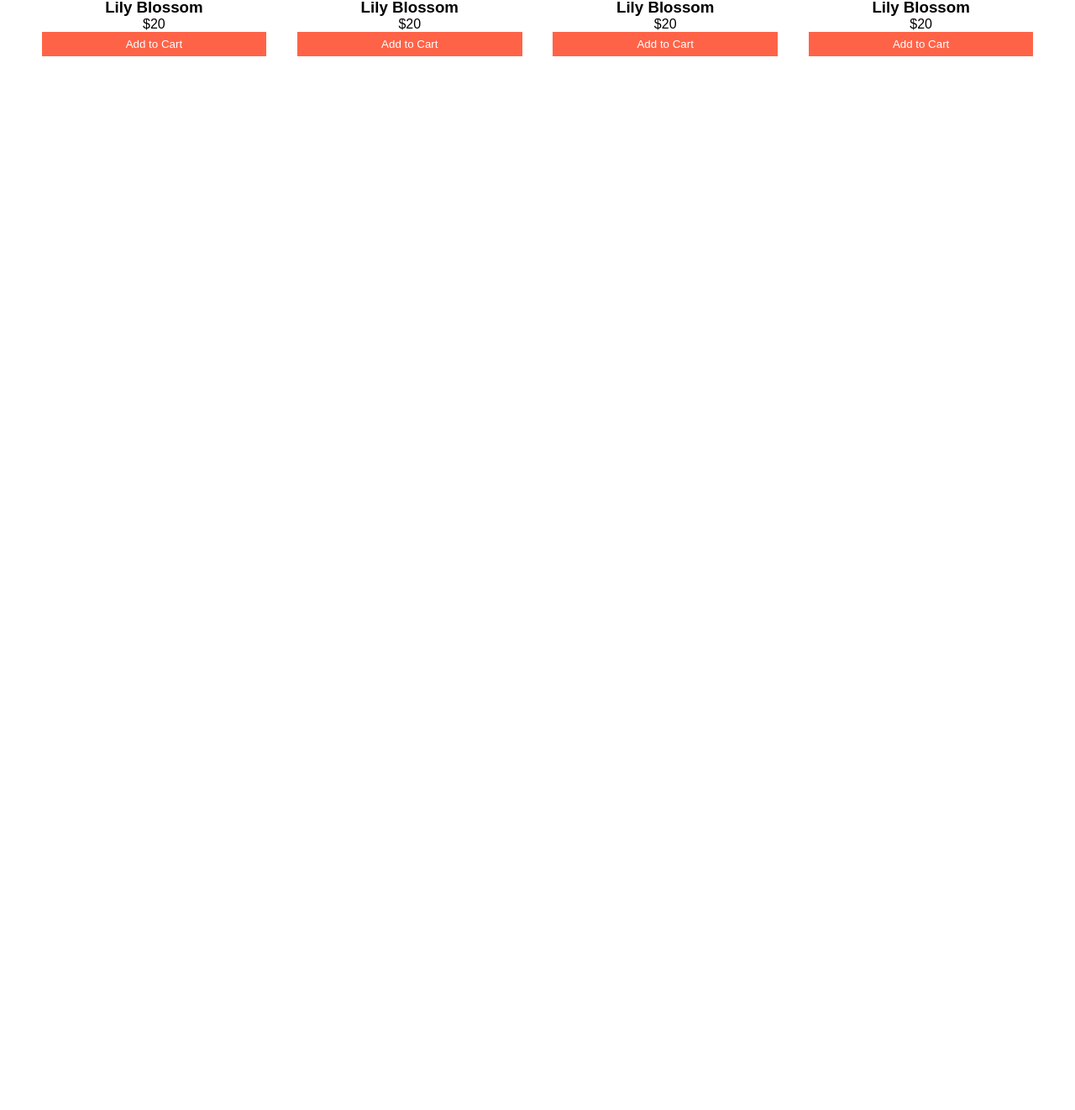
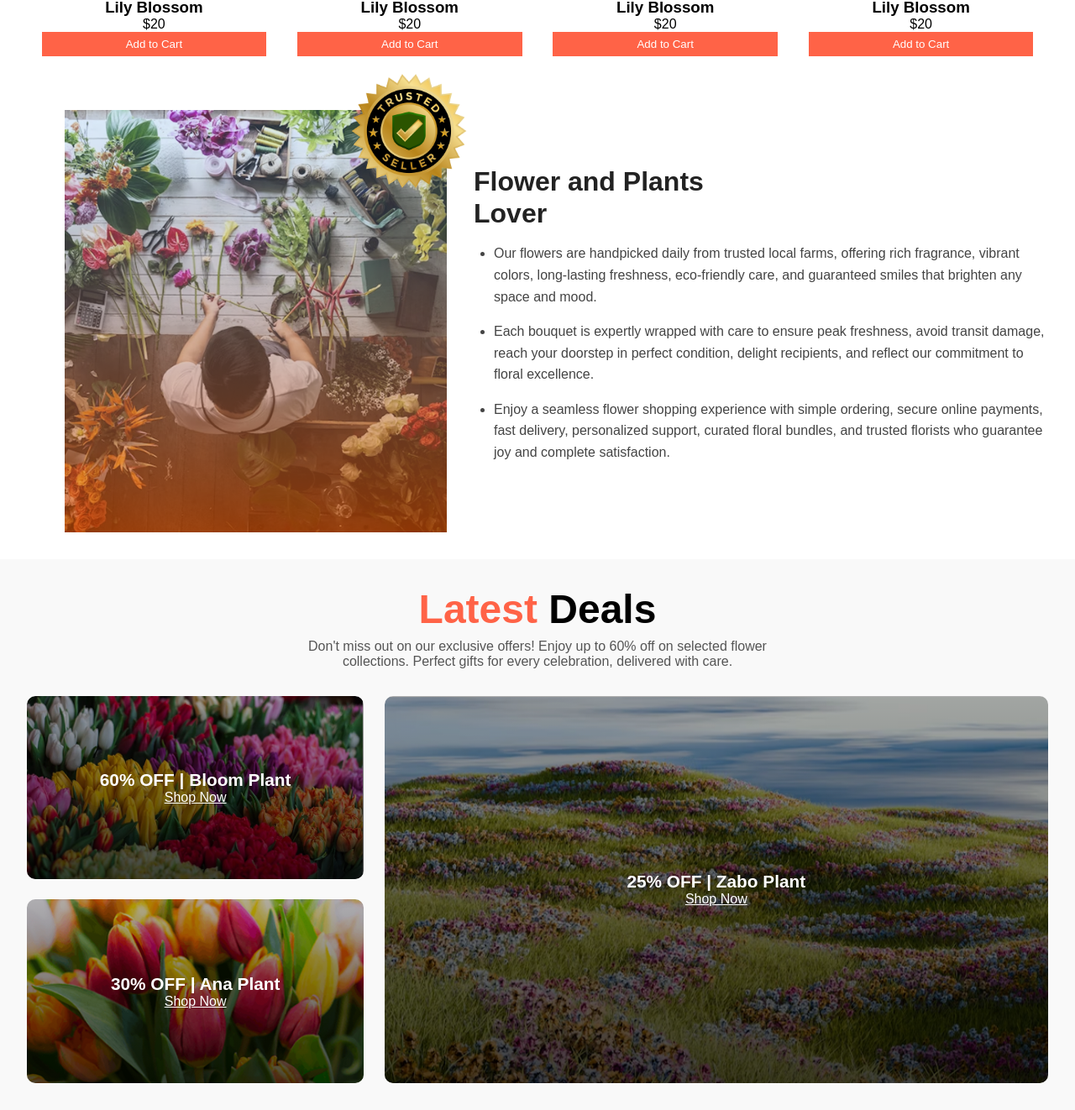
Before and after one commit to muhammadMilon/B12A02-Responsive-Flowers-Shop, a plain HTML site: page index.html in a window 1280 px wide. Shown: the part 1594-2916 px from the top of the page at 84% size. Before the commit the page ends 1693 px from the top, so only its background shows below. Drawn offline with Linux system fonts and the light colour scheme.

Commit message:
Plant Lovers and Latest Deal Section are added with styles

```diff
--- a/index.html
+++ b/index.html
@@ -99,5 +99,70 @@
             </div>
         </div>
     </section>
+
+    <!-- Plant Lovers Section -->
+    <section class="plant-lover">
+        <div class="lover-image">
+            <img src="images/flower-store.png" alt="Plant Lover" class="main-image">
+            <img src="images/trusted-badge.png" alt="Trusted" class="trusted-badge">
+        </div>
+        <div class="lover-content">
+            <h2>Flower and Plants<br><span class="">Lover</span></h2>
+            <ul>
+                <li>
+                    Our flowers are handpicked daily from trusted local farms, offering rich fragrance, vibrant colors,
+                    long-lasting freshness, eco-friendly care, and guaranteed smiles that brighten any space and mood.
+                </li>
+                <li>
+                    Each bouquet is expertly wrapped with care to ensure peak freshness, avoid transit damage, reach
+                    your doorstep in perfect condition, delight recipients, and reflect our commitment to floral
+                    excellence.
+                </li>
+                <li>
+                    Enjoy a seamless flower shopping experience with simple ordering, secure online payments, fast
+                    delivery, personalized support, curated floral bundles, and trusted florists who guarantee joy and
+                    complete satisfaction.
+                </li>
+            </ul>
+        </div>
+    </section>
+
+    <!-- Latest Deals Section -->
+    <section class="latest-deals">
+        <h2><span class="highlight-text">Latest</span> <span class="highlight-bold">Deals</span></h2>
+        <p class="deal-subtext">
+            Don't miss out on our exclusive offers!
+            Enjoy up to 60% off on selected flower collections.
+            Perfect gifts for every celebration, delivered with care.
+        </p>
+        <div class="deal-container">
+            <div class="left-column">
+                <div class="deal-img-box">
+                    <img src="images/deal-bloom.png" alt="Bloom Plant">
+                    <div class="deal-overlay">
+                        <p class="offer">60% OFF | Bloom Plant</p>
+                        <p class="shop-link">Shop Now</p>
+                    </div>
+                </div>
+                <div class="deal-img-box">
+                    <img src="images/deal-ana.png" alt="Ana Plant">
+                    <div class="deal-overlay">
+                        <p class="offer">30% OFF | Ana Plant</p>
+                        <p class="shop-link">Shop Now</p>
+                    </div>
+                </div>
+            </div>
+            <div class="right-column">
+                <div class="deal-img-box">
+                    <img src="images/deal-zabo.png" alt="Zabo Plant">
+                    <div class="deal-overlay">
+                        <p class="offer">25% OFF | Zabo Plant</p>
+                        <p class="shop-link">Shop Now</p>
+                    </div>
+                </div>
+            </div>
+        </div>
+    </section>
 </body>
+
 </html>
--- a/style.css
+++ b/style.css
@@ -176,6 +176,7 @@ body {
   text-align: center;
   padding: 2em;
   background-color: white;
+
   h2 {
     font-size: 3rem;
   }
@@ -234,3 +235,212 @@ body {
     font-size: 0.75rem;
   }
 }
+
+/* Plant Lover Section */
+.plant-lover {
+  display: flex;
+  align-items: center;
+  justify-content: center;
+  padding: 2em;
+  gap: 2em;
+  flex-wrap: wrap;
+  background-color: white;
+}
+
+.lover-image {
+  position: relative;
+  max-width: 500px;
+  width: 100%;
+  flex: 1;
+  padding-left: 45px;
+}
+
+.main-image {
+  width: 100%;
+  height: auto;
+  display: block;
+}
+
+.trusted-badge {
+  position: absolute;
+  top: -70px;
+  right: -50px;
+  width: 190px;
+  height: auto;
+  z-index: 2;
+}
+
+.lover-content {
+  flex: 1;
+  min-width: 250px;
+}
+
+.lover-content h2 {
+  font-size: 2rem;
+  margin-bottom: 1rem;
+  color: #222;
+  line-height: 1.2;
+}
+
+.lover-content ul {
+  list-style-type: disc;
+  padding-left: 1.5em;
+  font-size: 1rem;
+  color: #444;
+}
+
+.lover-content ul li {
+  margin-bottom: 1em;
+  line-height: 1.6;
+}
+
+/* Responsive Plant-Lovers Section */
+@media (max-width: 550px) {
+  .plant-lover {
+    flex-direction: column;
+    text-align: center;
+    padding: 1.5em;
+  }
+
+  .lover-image {
+    order: 1;
+    padding-left: 0;
+  }
+
+  .lover-content {
+    order: 2;
+  }
+
+  .trusted-badge {
+    display: none;
+  }
+
+  .lover-content h2 {
+    font-size: 1.5rem;
+  }
+
+  .lover-content h2 .highlight {
+    font-size: 2rem;
+  }
+
+  .lover-content ul {
+    font-size: 0.95rem;
+  }
+}
+
+/* Latest-Deals Section */
+.latest-deals {
+  text-align: center;
+  padding: 2em;
+  background-color: #f9f9f9;
+}
+
+.latest-deals h2 {
+  font-size: 3rem;
+}
+
+.deal-subtext {
+  margin-top: 0.5em;
+  color: #555;
+  font-size: 1rem;
+  max-width: 600px;
+  margin-inline: auto;
+  text-align: center;
+}
+
+.deal-container {
+  display: flex;
+  justify-content: space-between;
+  gap: 2%;
+  margin-top: 2em;
+  align-items: stretch;
+  flex-wrap: wrap;
+}
+
+.left-column {
+  width: 33%;
+  display: flex;
+  flex-direction: column;
+  gap: 1.5em;
+}
+
+.right-column {
+  width: 65%;
+  display: flex;
+  flex-direction: column;
+  justify-content: space-between;
+}
+
+.deal-img-box {
+  position: relative;
+  width: 100%;
+  height: 50%;
+  overflow: hidden;
+  border-radius: 10px;
+  flex: 1;
+  display: flex;
+  align-items: center;
+  justify-content: center;
+}
+
+.right-column .deal-img-box {
+  height: 100%;
+}
+
+.deal-img-box img {
+  width: 100%;
+  height: 100%;
+  object-fit: cover;
+  border-radius: 10px;
+}
+
+.deal-overlay {
+  position: absolute;
+  top: 0;
+  left: 0;
+  color: white;
+  width: 100%;
+  height: 100%;
+  padding: 1em;
+  display: flex;
+  flex-direction: column;
+  align-items: center;
+  justify-content: center;
+  background: linear-gradient(to bottom, rgba(0, 0, 0, 0.3), rgba(0, 0, 0, 0.7));
+  text-align: center;
+}
+
+.offer {
+  font-size: 1.3rem;
+  font-weight: bold;
+  color: white;
+}
+
+.plant-name {
+  font-size: 1.2rem;
+  margin: 0.4em 0;
+}
+
+.shop-link {
+  text-decoration: underline solid;
+  color: white;
+  font-size: 1rem;
+  cursor: pointer;
+}
+
+/* Responsive Latest Deals */
+@media (max-width: 550px) {
+  .deal-container {
+    flex-direction: column;
+    gap: 1.5em;
+  }
+
+  .left-column,
+  .right-column {
+    width: 100%;
+  }
+
+  .deal-img-box {
+    height: 250px;
+  }
+}
```
